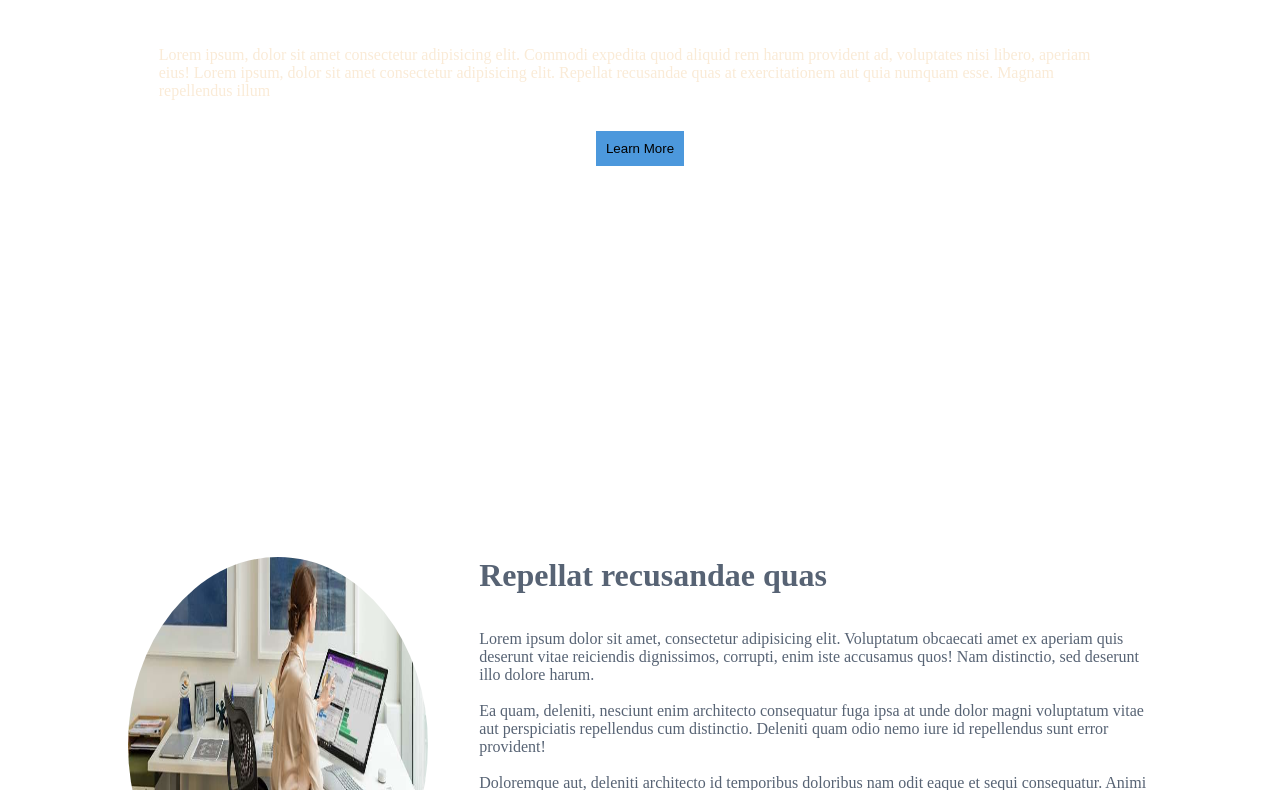
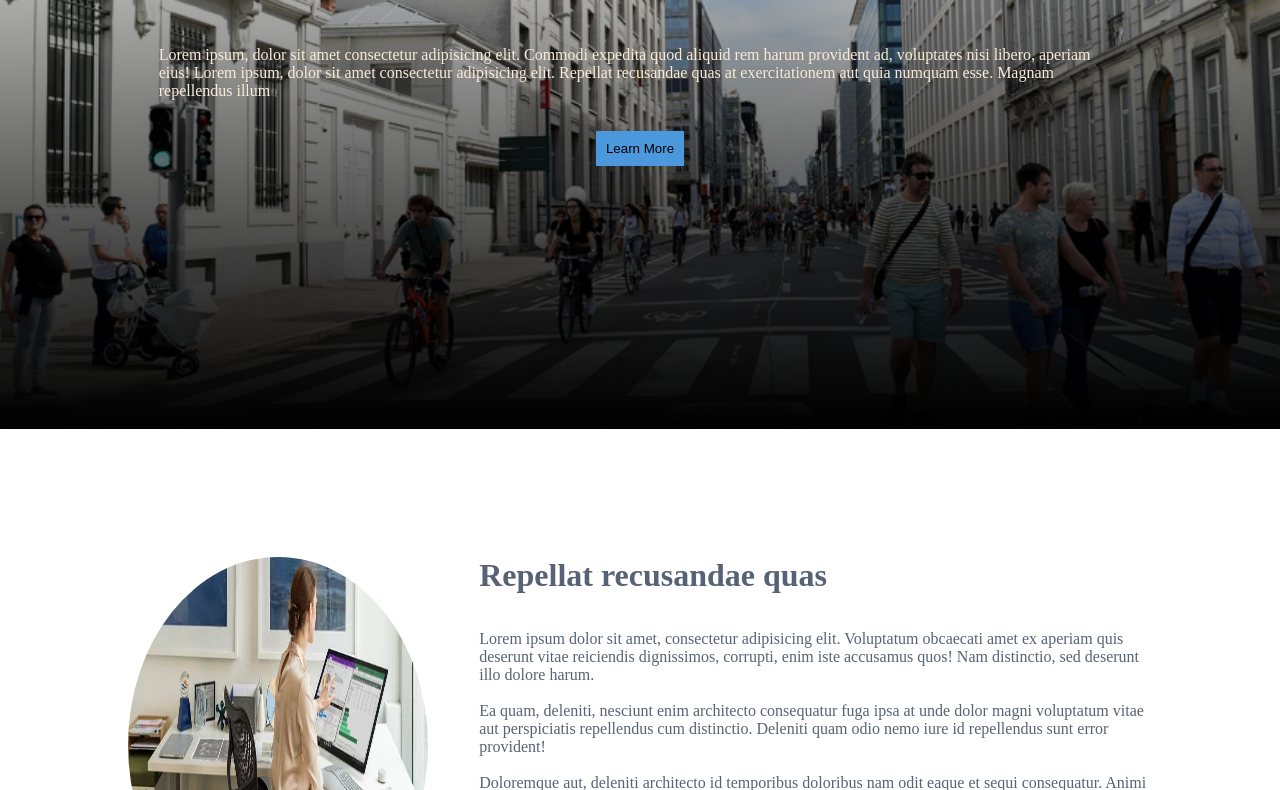
Before and after one commit to saini98/flexbox_layout, a plain HTML site: page index.html in a window 1280 px wide. Shown: the part 211-1001 px from the top of the page. Drawn offline with Linux system fonts and the light colour scheme.

Commit message:
Update index.html

```diff
--- a/index.html
+++ b/index.html
@@ -10,7 +10,7 @@
 </head>
 <body>
     <div class="main-container">
-        <div class="container-1">
+        <div class="container-1" style="background-image: linear-gradient(rgba(0,0,0,0), rgba(0,0,0,5)), url(image1.jpg);">
             <div class="items">
 
                 <h1>This is Urban</h1>
```
